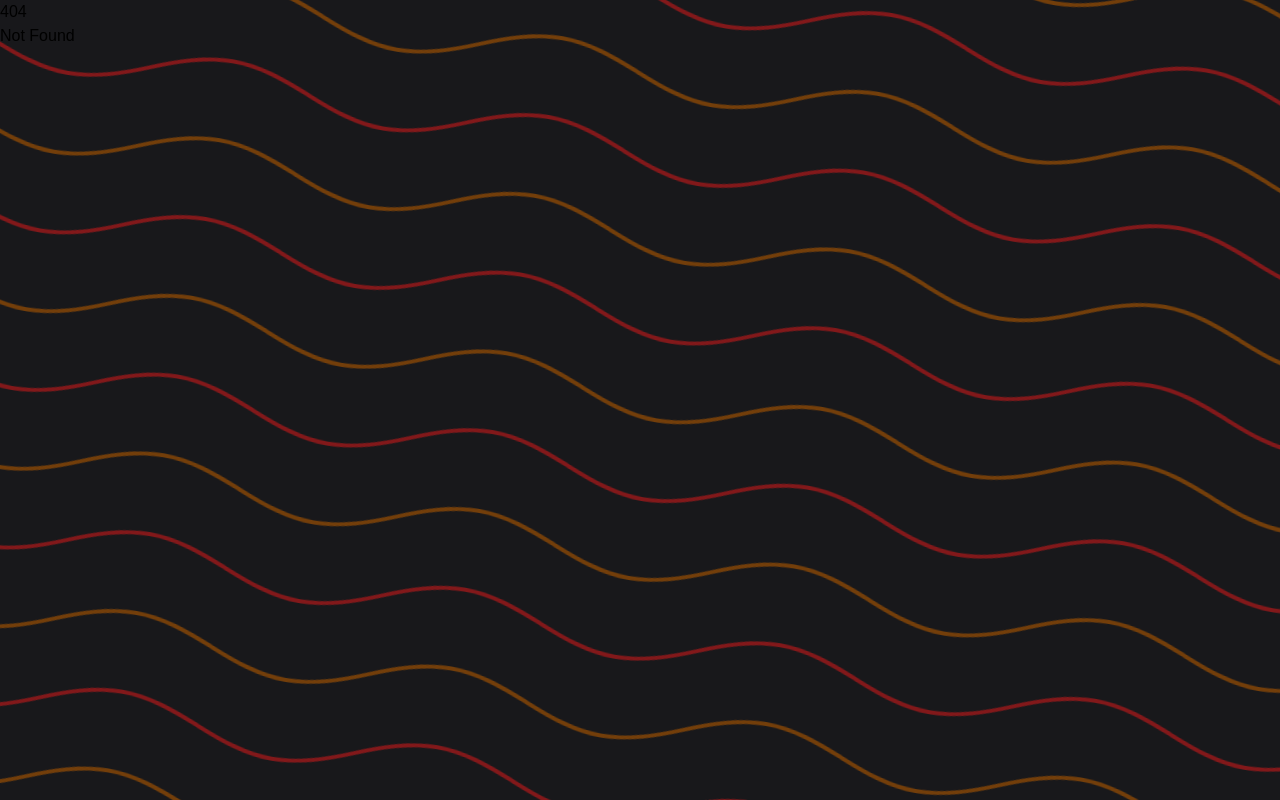
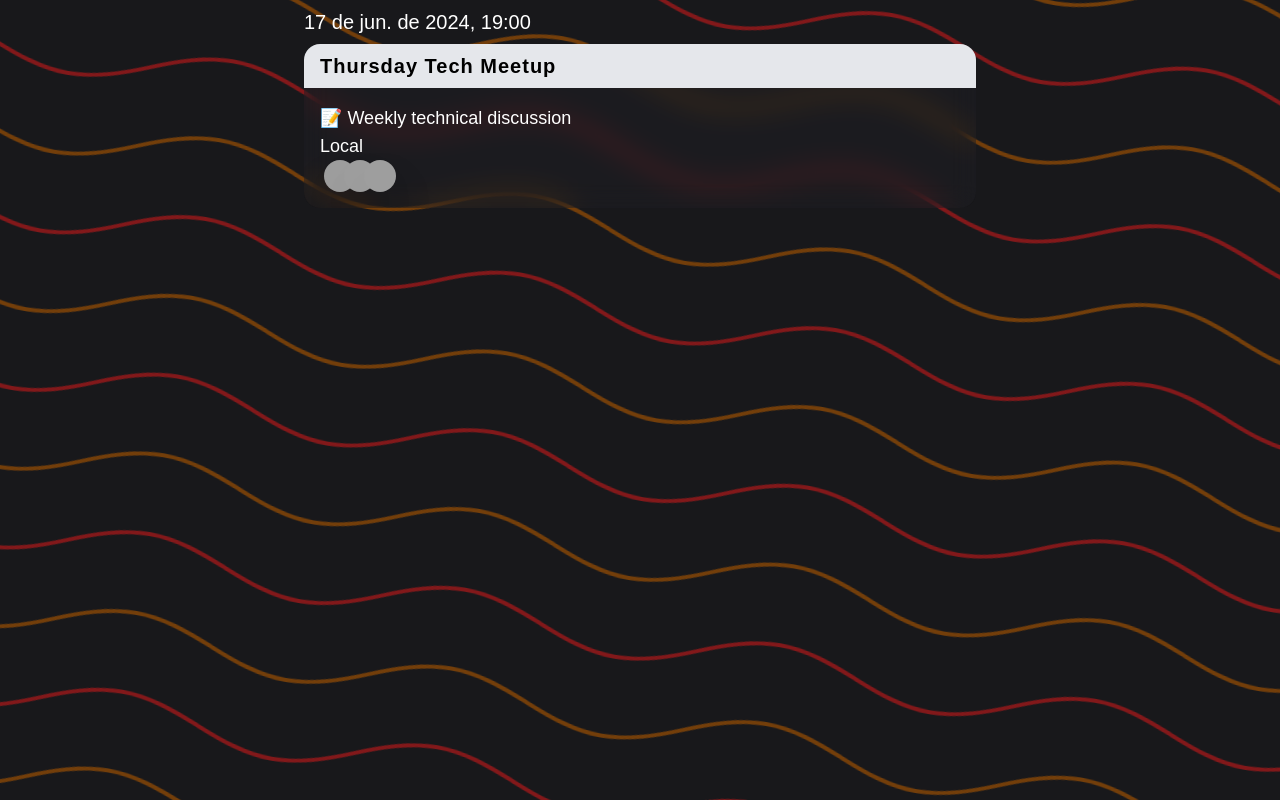
Before and after one commit to gbgabo/snfrs-web, a SvelteKit app: page /events/1 in a window 1280 px wide. Before the commit this address had no page. Built offline with nearby package versions, Linux system fonts and the light colour scheme; grey boxes are pictures that could not be loaded; a web font is replaced by a local one.

Commit message:
addition show routes for events

```diff
--- /dev/null
+++ b/src/lib/events.ts
@@ -0,0 +1,100 @@
+const events = [
+	{
+		id: 1,
+		title: 'Thursday Tech Meetup',
+		description: 'Weekly technical discussion',
+		start_time: '2024-06-17T19:00:00',
+		end_time: '2024-06-17T21:00:00',
+		discord_channel_id: '123456789012345678',
+		is_active: true,
+		created_at: '2024-06-20T10:00:00',
+		updated_at: null,
+		attendees: []
+	},
+	{
+		id: 2,
+		title: 'Friday Game Night',
+		description: 'Casual community gaming session',
+		start_time: '2024-06-24T20:00:00',
+		end_time: '2024-06-24T23:30:00',
+		discord_channel_id: '987654321098765432',
+		is_active: true,
+		created_at: '2024-06-19T12:00:00',
+		updated_at: '2024-06-21T18:00:00',
+		attendees: ['u1001', 'u1002', 'u1003']
+	},
+	{
+		id: 3,
+		title: 'AI Learning Session',
+		description: 'Intro to prompt engineering and LLMs',
+		start_time: '2024-06-31T17:00:00',
+		end_time: '2024-06-31T19:00:00',
+		discord_channel_id: '246813579135792468',
+		is_active: false,
+		created_at: '2024-06-15T08:30:00',
+		updated_at: '2024-06-22T19:10:00',
+		attendees: ['u1002', 'u1004']
+	},
+	{
+		id: 4,
+		title: 'Monday Morning Standup',
+		description: 'Quick sync for ongoing projects',
+		start_time: '2024-07-07T09:00:00',
+		end_time: '2024-07-07T09:30:00',
+		discord_channel_id: '135791357913579135',
+		is_active: true,
+		created_at: '2024-06-23T14:15:00',
+		updated_at: null,
+		attendees: ['u1001']
+	},
+	{
+		id: 5,
+		title: 'Thursday Tech Meetup',
+		description: 'Weekly technical discussion',
+		start_time: '2024-07-14T19:00:00',
+		end_time: '2024-07-14T21:00:00',
+		discord_channel_id: '123456789012345678',
+		is_active: true,
+		created_at: '2024-06-20T10:00:00',
+		updated_at: null,
+		attendees: []
+	},
+	{
+		id: 6,
+		title: 'Friday Game Night',
+		description: 'Casual community gaming session',
+		start_time: '2024-07-21T20:00:00',
+		end_time: '2024-07-21T23:30:00',
+		discord_channel_id: '987654321098765432',
+		is_active: true,
+		created_at: '2024-06-19T12:00:00',
+		updated_at: '2024-06-21T18:00:00',
+		attendees: ['u1001', 'u1002', 'u1003']
+	},
+	{
+		id: 7,
+		title: 'Thursday Tech Meetup',
+		description: 'Weekly technical discussion',
+		start_time: '2024-06-20T19:00:00',
+		end_time: '2024-06-20T21:00:00',
+		discord_channel_id: '123456789012345678',
+		is_active: true,
+		created_at: '2024-06-20T10:00:00',
+		updated_at: null,
+		attendees: []
+	},
+	{
+		id: 8,
+		title: 'Friday Game Night',
+		description: 'Casual community gaming session',
+		start_time: '2024-06-21T20:00:00',
+		end_time: '2024-06-21T23:30:00',
+		discord_channel_id: '987654321098765432',
+		is_active: true,
+		created_at: '2024-06-19T12:00:00',
+		updated_at: '2024-06-21T18:00:00',
+		attendees: ['u1001', 'u1002', 'u1003']
+	}
+];
+
+export default [...events].sort((a, b) => new Date(b.start_time) - new Date(a.start_time));
--- a/src/routes/events/+page.server.ts
+++ b/src/routes/events/+page.server.ts
@@ -1,104 +1,6 @@
 import type { PageServerLoad } from './$types';
-
-const events = [
-	{
-		id: 1,
-		title: 'Thursday Tech Meetup',
-		description: 'Weekly technical discussion',
-		start_time: '2024-06-17T19:00:00',
-		end_time: '2024-06-17T21:00:00',
-		discord_channel_id: '123456789012345678',
-		is_active: true,
-		created_at: '2024-06-20T10:00:00',
-		updated_at: null,
-		attendees: []
-	},
-	{
-		id: 2,
-		title: 'Friday Game Night',
-		description: 'Casual community gaming session',
-		start_time: '2024-06-24T20:00:00',
-		end_time: '2024-06-24T23:30:00',
-		discord_channel_id: '987654321098765432',
-		is_active: true,
-		created_at: '2024-06-19T12:00:00',
-		updated_at: '2024-06-21T18:00:00',
-		attendees: ['u1001', 'u1002', 'u1003']
-	},
-	{
-		id: 3,
-		title: 'AI Learning Session',
-		description: 'Intro to prompt engineering and LLMs',
-		start_time: '2024-06-31T17:00:00',
-		end_time: '2024-06-31T19:00:00',
-		discord_channel_id: '246813579135792468',
-		is_active: false,
-		created_at: '2024-06-15T08:30:00',
-		updated_at: '2024-06-22T19:10:00',
-		attendees: ['u1002', 'u1004']
-	},
-	{
-		id: 4,
-		title: 'Monday Morning Standup',
-		description: 'Quick sync for ongoing projects',
-		start_time: '2024-07-07T09:00:00',
-		end_time: '2024-07-07T09:30:00',
-		discord_channel_id: '135791357913579135',
-		is_active: true,
-		created_at: '2024-06-23T14:15:00',
-		updated_at: null,
-		attendees: ['u1001']
-	},
-	{
-		id: 5,
-		title: 'Thursday Tech Meetup',
-		description: 'Weekly technical discussion',
-		start_time: '2024-07-14T19:00:00',
-		end_time: '2024-07-14T21:00:00',
-		discord_channel_id: '123456789012345678',
-		is_active: true,
-		created_at: '2024-06-20T10:00:00',
-		updated_at: null,
-		attendees: []
-	},
-	{
-		id: 6,
-		title: 'Friday Game Night',
-		description: 'Casual community gaming session',
-		start_time: '2024-07-21T20:00:00',
-		end_time: '2024-07-21T23:30:00',
-		discord_channel_id: '987654321098765432',
-		is_active: true,
-		created_at: '2024-06-19T12:00:00',
-		updated_at: '2024-06-21T18:00:00',
-		attendees: ['u1001', 'u1002', 'u1003']
-	},
-	{
-		id: 7,
-		title: 'Thursday Tech Meetup',
-		description: 'Weekly technical discussion',
-		start_time: '2024-06-20T19:00:00',
-		end_time: '2024-06-20T21:00:00',
-		discord_channel_id: '123456789012345678',
-		is_active: true,
-		created_at: '2024-06-20T10:00:00',
-		updated_at: null,
-		attendees: []
-	},
-	{
-		id: 8,
-		title: 'Friday Game Night',
-		description: 'Casual community gaming session',
-		start_time: '2024-06-21T20:00:00',
-		end_time: '2024-06-21T23:30:00',
-		discord_channel_id: '987654321098765432',
-		is_active: true,
-		created_at: '2024-06-19T12:00:00',
-		updated_at: '2024-06-21T18:00:00',
-		attendees: ['u1001', 'u1002', 'u1003']
-	}
-];
+import events from '$lib/events';
 
 export const load: PageServerLoad = () => {
-	return { events: [...events].sort((a, b) => new Date(b.start_time) - new Date(a.start_time)) };
+	return { events: events };
 };
--- a/src/routes/events/+page.svelte
+++ b/src/routes/events/+page.svelte
@@ -29,13 +29,27 @@
 	<div class="sticky top-0 z-10 rounded-b-2xl bg-stone-700 p-6">
 		<h1 class="text-4xl tracking-wide text-white">Eventos</h1>
 	</div>
+	<div class="-mt-3 rounded-b-lg bg-zinc-500 px-3 pt-6 pb-3">
+		<p>Próximo Evento:</p>
+		<div>
+			{new Date('2024-06-20T19:00:00').toLocaleString('pt-BR', {
+				year: 'numeric',
+				month: 'short',
+				day: 'numeric',
+				hour: '2-digit',
+				minute: '2-digit',
+				timeZone: 'UTC'
+			})}
+		</div>
+	</div>
 	<div class="my-6">
-		{#each grouped as month}
+		{#each grouped as month (month.month)}
 			<h2 class="sticky top-24 z-10 w-fit rounded-r bg-zinc-700 px-2 text-white md:rounded">
 				{month.month}
 			</h2>
 			<div class="flex flex-col pr-4">
-				{#each month.events as event}
+				{#each month.events as event (event.id)}
+					<a href={`/events/${event.id}`}>
 						<div class="grid grid-cols-24">
 							<div class="relative col-span-1 -ml-[100%] md:col-span-2 md:ml-0">
 								<div class="absolute top-3 h-4 w-full">
@@ -64,6 +78,7 @@
 								</div>
 							</div>
 						</div>
+					</a>
 				{/each}
 			</div>
 		{/each}
--- /dev/null
+++ b/src/routes/events/[id]/+page.svelte
@@ -0,0 +1,55 @@
+<script lang="ts">
+	import type { PageProps } from './$types';
+
+	let { data }: PageProps = $props();
+
+	const avatars = [
+		{
+			name: 'Santiago',
+			img: 'https://ui-avatars.com/api/?background=543c52&color=fff&name=Santiago'
+		},
+		{
+			name: 'Vitor Milan',
+			img: 'https://ui-avatars.com/api/?background=f55951&color=fff&name=Vitor Milan'
+		},
+		{
+			name: 'Ianckoski',
+			img: 'https://ui-avatars.com/api/?background=edd2cb&color=000&name=Ianckoski'
+		}
+	];
+</script>
+
+<div class="m-auto flex w-full max-w-2xl flex-col justify-center">
+	<div class="col-span-23 my-2 md:col-span-22">
+		<p class="mb-2 text-xl text-white">
+			{new Date(data.start_time).toLocaleString('pt-BR', {
+				year: 'numeric',
+				month: 'short',
+				day: 'numeric',
+				hour: '2-digit',
+				minute: '2-digit',
+				timeZone: 'UTC'
+			})}
+		</p>
+		<div class="overflow-hidden rounded-2xl bg-zinc-700/10 backdrop-blur-md">
+			<h1 class="bg-gray-200 px-4 py-2 text-xl font-bold tracking-wider">
+				{data.title}
+			</h1>
+			<div class="p-4">
+				<ul class="text-lg text-white">
+					<li>📝 {data.description}</li>
+					<li>Local</li>
+				</ul>
+				<div class="flex w-fit justify-center px-4">
+					{#each avatars as avatar (avatar.name)}
+						<img
+							class="-ml-3 h-8 w-8 rounded-full shadow-2xl shadow-black"
+							src={avatar.img}
+							alt={avatar.name}
+						/>
+					{/each}
+				</div>
+			</div>
+		</div>
+	</div>
+</div>
--- /dev/null
+++ b/src/routes/events/[id]/+page.ts
@@ -0,0 +1,12 @@
+import { error } from '@sveltejs/kit';
+import type { PageLoad } from './$types';
+import events from '$lib/events';
+
+export const load: PageLoad = ({ params }) => {
+	const event = events.find((event) => event.id.toString() == params.id);
+	if (event) {
+		return event;
+	}
+
+	error(404, 'Not found');
+};
```
Lines whose indentation alone changed are shown as unchanged.
